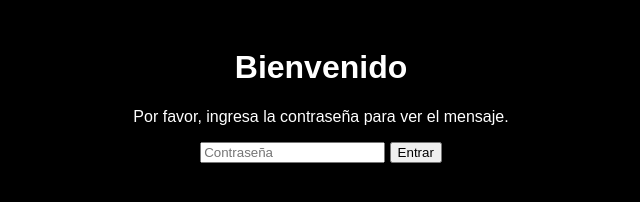
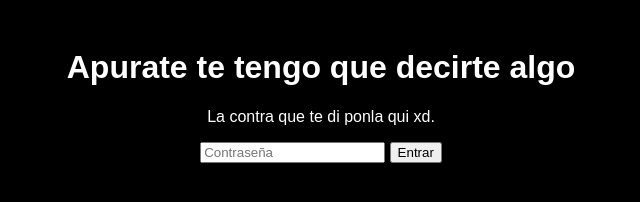
Before and after one commit to FxckIker/ni-idea.que.poner_aqui_solo.s-.que_te.amooooo_m-s.de_lo.que-puedo_explicar.en_un.codigo-, a plain HTML site: page index.html in a window 1280 px wide. Shown: the whole page, without its empty margins (319-959 px from the left). Drawn offline with Linux system fonts and the light colour scheme.

Commit message:
Update index.html

```diff
--- a/index.html
+++ b/index.html
@@ -3,7 +3,7 @@
 <head>
     <meta charset="UTF-8">
     <meta name="viewport" content="width=device-width, initial-scale=1.0">
-    <title>Mensaje Especial</title>
+    <title>Tengo algo que confesarte</title>
     <style>
         body {
             background-color: black; /* Fondo negro */
@@ -41,14 +41,14 @@
 <body>
 
     <div id="password-form">
-        <h1>Bienvenido</h1>
-        <p>Por favor, ingresa la contraseña para ver el mensaje.</p>
+        <h1>Apurate te tengo que decirte algo</h1>
+        <p>La contra que te di ponla qui xd.</p>
         <input type="password" id="password" placeholder="Contraseña">
         <button onclick="checkPassword()">Entrar</button>
     </div>
 
     <div id="content">
-        <h2>Carta</h2>
+        <h2>Estas semanas pense tanto en ti</h2>
         <p>Hola, quería decirte que te extraño mucho. Espero que estés bien.</p>
 
         <!-- Sección de imágenes después de la contraseña -->
```
